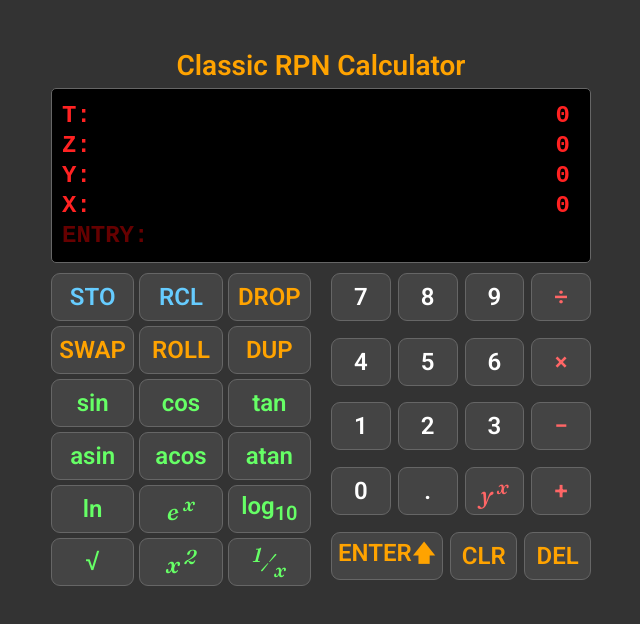
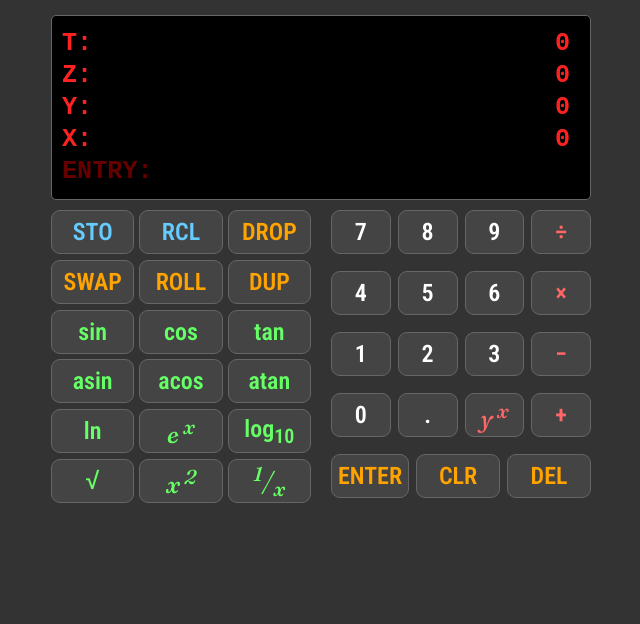
Before and after one commit to jonbirge/HP, a plain HTML site: page index.html in a window 1280 px wide. Shown: the whole page, without its empty margins (319-959 px from the left). Drawn offline with Linux system fonts and the light colour scheme; a web font is replaced by a local one.

Commit message:
refactor index.html: update title, adjust font styles, and improve button symbol formatting

```diff
--- a/index.html
+++ b/index.html
@@ -2,21 +2,18 @@
 <html>
 <head>
   <meta charset="utf-8" />
-  <title>Vintage RPN Scientific Calculator</title>
+  <title>Vintage RPN Calculator</title>
   <meta name="viewport" content="width=device-width, initial-scale=1.0">
   <link rel="preconnect" href="https://fonts.googleapis.com">
   <link rel="preconnect" href="https://fonts.gstatic.com" crossorigin>
   <link href="https://fonts.googleapis.com/css2?family=Roboto:ital,wght@0,100..900;1,100..900&display=swap" rel="stylesheet">
+  <link href="https://fonts.googleapis.com/css2?family=Roboto+Condensed:ital,wght@0,100..900;1,100..900&display=swap" rel="stylesheet">
   <link href="https://fonts.googleapis.com/css2?family=Doto:wght,ROND@100..900,0..100&display=swap" rel="stylesheet">
   <link href="https://fonts.googleapis.com/css2?family=Fraunces:ital,opsz,wght@0,9..144,100..900;1,9..144,100..900&display=swap" rel="stylesheet">
 
   <style>
     /* General Page Styles */
-    #root {
-      font-family: 'Roboto', sans-serif;
-    }
     body {
-      font-family: 'Roboto', sans-serif;
       background-color: #333;
       color: #eee;
       margin: 20px auto;
@@ -42,12 +39,13 @@
     #stackDisplay {
       font-family: 'Doto', monospace;
       font-weight: 700;
-      font-size: 1.0em;
+      font-size: 1.05em;
       background-color: #000;
       border: 1px solid #666;
       border-radius: 5px;
       padding: 10px;
       margin-bottom: 10px;
+      margin-top: -15px;
       color: #ff2222;  /* vivid red */
     }
     .stack-row {
@@ -99,15 +97,15 @@
       height: 50px;
     }
     button {
+      font-family: 'Roboto Condensed', sans-serif;
+      font-weight: 550;
+      font-size: 1.5em;
       background-color: #444;
       color: #fff;
       border: 1px solid #666;
       border-radius: 9px;
       width: 100%;
-      height: 48px;
-      font-family: 'Roboto', sans-serif;
-      font-weight: 550;
-      font-size: 1.5em;
+      height: 44px;
       cursor: pointer;
     }
     button:hover {
@@ -141,8 +139,6 @@
 </head>
 
 <body>
-  <h1>Classic RPN Calculator</h1>
-
   <!-- Stack Display Area -->
   <div id="stackDisplay">
     <div class="stack-row">
@@ -196,7 +192,7 @@
       <!-- Row 6: Logs & Exponents (Part 2) -->
       <button class="fnBtn" data-action="sqrt">√</button>
       <button class="fnBtn math" data-action="x^2">x<sup> 2</sup></button>
-      <button class="fnBtn math" data-action="inv"><sup>1</sup>&frasl;<sub>x</sub></button>
+      <button class="fnBtn math" data-action="inv"><sup>1</sup>/<sub>x</sub></button>
     </div>
     <!-- Right Column: Numeric Keypad -->
     <div id="numericButtons">
@@ -230,7 +226,7 @@
       </div>
       <!-- Row 5: ENTER, CLR, DEL -->
       <div class="button-row">
-        <button class="otherBtn" style="width:120px" data-action="ENTER">ENTER🡅</button>
+        <button class="otherBtn" style="width:120px" data-action="ENTER">ENTER</button>
         <button class="otherBtn" data-action="CLR">CLR</button>
         <button class="otherBtn" data-action="DEL">DEL</button>
       </div>
```
